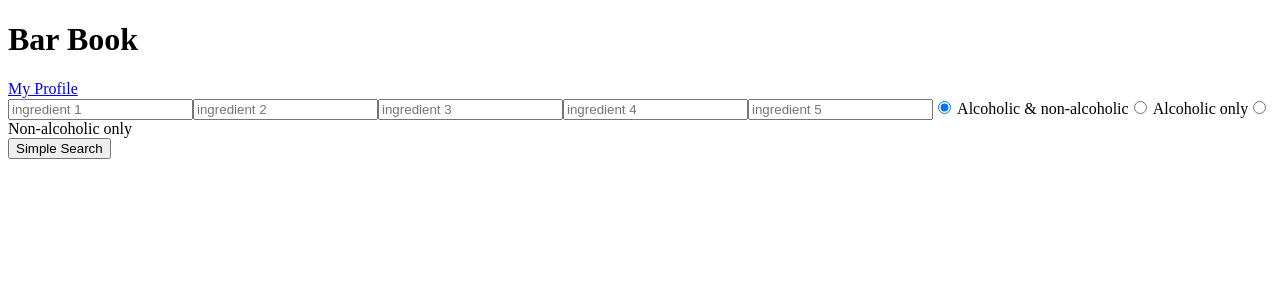
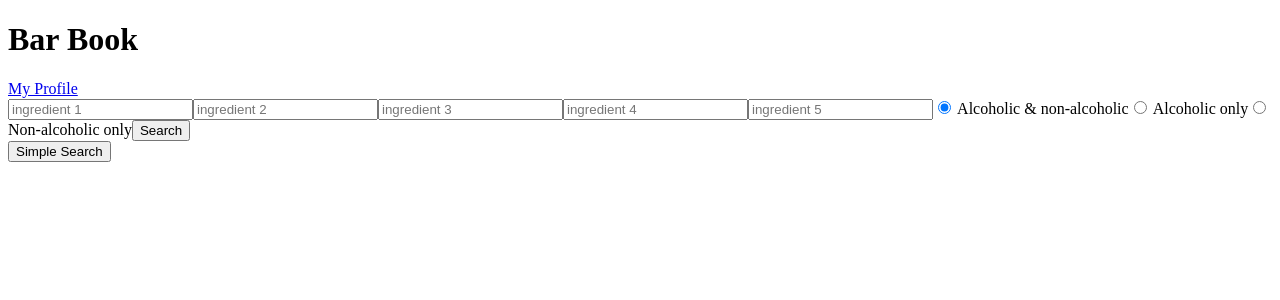
Before and after one commit to leah-cardon/drink-recipe-book, a React app: page / in a window 1280 px wide. Both pictures are taken after a click on the button "Advanced Search". Shown: the top 300 px of the page. Built offline with nearby package versions, Linux system fonts and the light colour scheme; the HTML template or start-up script is replaced by a standard one.

Commit message:
Added search button to advanced search form

```diff
--- a/src/components/advancedSearch/advancedSearch.jsx
+++ b/src/components/advancedSearch/advancedSearch.jsx
@@ -18,6 +18,7 @@ function AdvancedSearch (props) {
       <label>
         <input type='radio' value='Non-alcoholic only' name='non/alcoholic' /> Non-alcoholic only
       </label>
+      <input type='submit' value='Search' />
     </form>
   );
 };
```
Also changed, not shown: lib/utils.js (added), src/dist/bundle.js.
